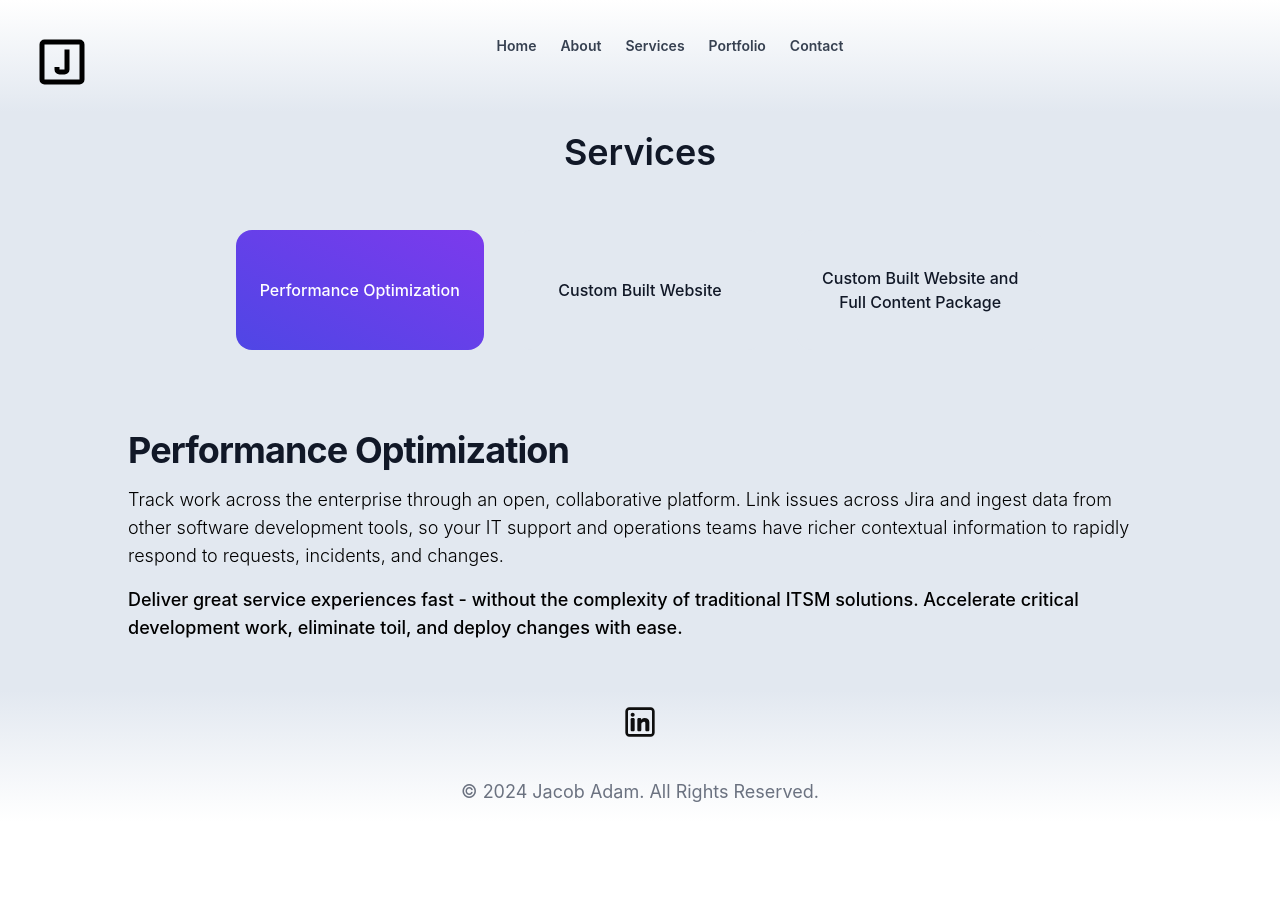
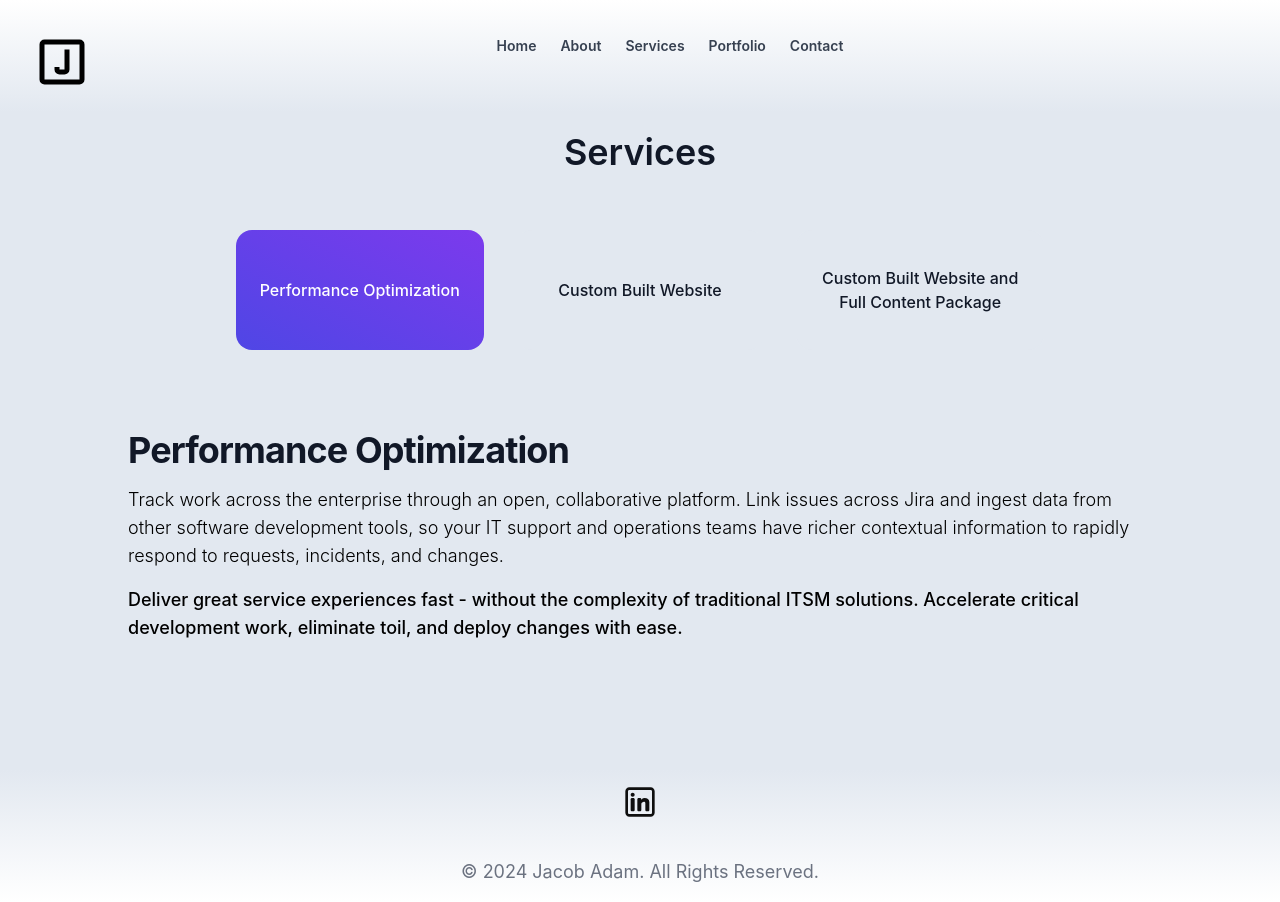
Before and after one commit to jacobadam/jacobadamdeveloper, a React (Create React App) app: page /services in a window 1280 px wide. Before the commit the page ends 822 px from the top, so only its background shows below. Built offline with nearby package versions, Linux system fonts and the light colour scheme.

Commit message:
minor styling

```diff
--- a/src/Services.js
+++ b/src/Services.js
@@ -8,7 +8,7 @@ export default function Services() {
   };
 
   return (
-    <section className="pt-4 relative bg-slate-200 flex-grow">
+    <section className="pt-4 pb-20 relative bg-slate-200 flex-grow">
       <div className="mx-auto max-w-7xl px-4 sm:px-6 lg:px-8">
         <div className="mb-8 text-center">
           <h2 className="text-gray-900 text-4xl font-semibold font-manrope leading-snug pb-5">
```
